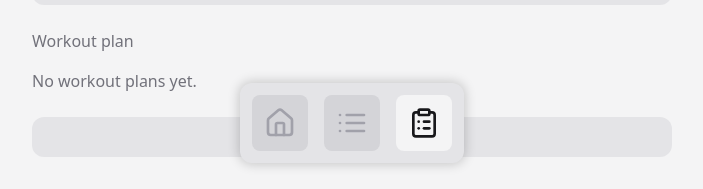
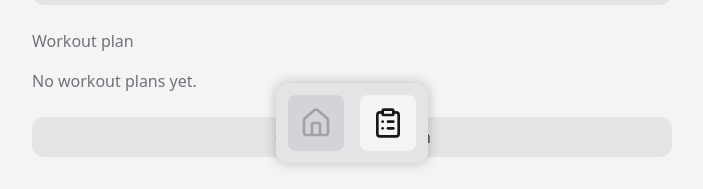
Before and after one commit to ishugodev/work-note-out, a React (Vite) app: page /workout in a window 1280 px wide. Shown: the part 597-786 px from the top of the page, without its empty margins (288-991 px from the left). Built offline with nearby package versions, Linux system fonts and the light colour scheme.

Commit message:
chore: remove exercises page

```diff
--- a/src/components/NavigatorBar.tsx
+++ b/src/components/NavigatorBar.tsx
@@ -1,10 +1,10 @@
 import * as ToggleGroup from "@radix-ui/react-toggle-group";
-import { House, ClipboardList, List } from "lucide-react";
+import { House, ClipboardList } from "lucide-react";
 import { useLocation, useNavigate } from "react-router-dom";
 
 const navItems = [
   { value: "/", icon: <House size={32} />, label: "home" },
-  { value: "/exercises", icon: <List size={32} />, label: "exercises" },
+  // { value: "/exercises", icon: <List size={32} />, label: "exercises" },
   { value: "/workout", icon: <ClipboardList size={32} />, label: "workout" },
   // { value: "/history", icon: <History size={32} />, label: "history" },
 ];
--- a/src/pages/Workout.tsx
+++ b/src/pages/Workout.tsx
@@ -133,7 +133,7 @@ export function Workout() {
           Workout plan
         </p>
 
-        <div className="grid gap-4 md:grid-cols-2 lg:grid-cols-3">
+        <div className="grid gap-4 md:grid-cols-2">
           {workoutData.plannedWorkouts.length > 0 ? (
             workoutData.plannedWorkouts.map((plan, index) => (
               <div
--- a/src/routes/app.routes.tsx
+++ b/src/routes/app.routes.tsx
@@ -2,7 +2,6 @@ import { Route, Routes } from "react-router-dom";
 
 import { AddPlan } from "@/pages/AddPlan";
 import { EditPlan } from "@/pages/EditPlan";
-import { Exercises } from "@/pages/Exercises";
 import { Home } from "@/pages/Home";
 import { Workout } from "@/pages/Workout";
 
@@ -10,7 +9,6 @@ export function AppRoutes() {
   return (
     <Routes>
       <Route index element={<Home />} />
-      <Route path="exercises" element={<Exercises />} />
       <Route path="workout">
         <Route index element={<Workout />} />
         <Route path="addplan" element={<AddPlan />} />
```
